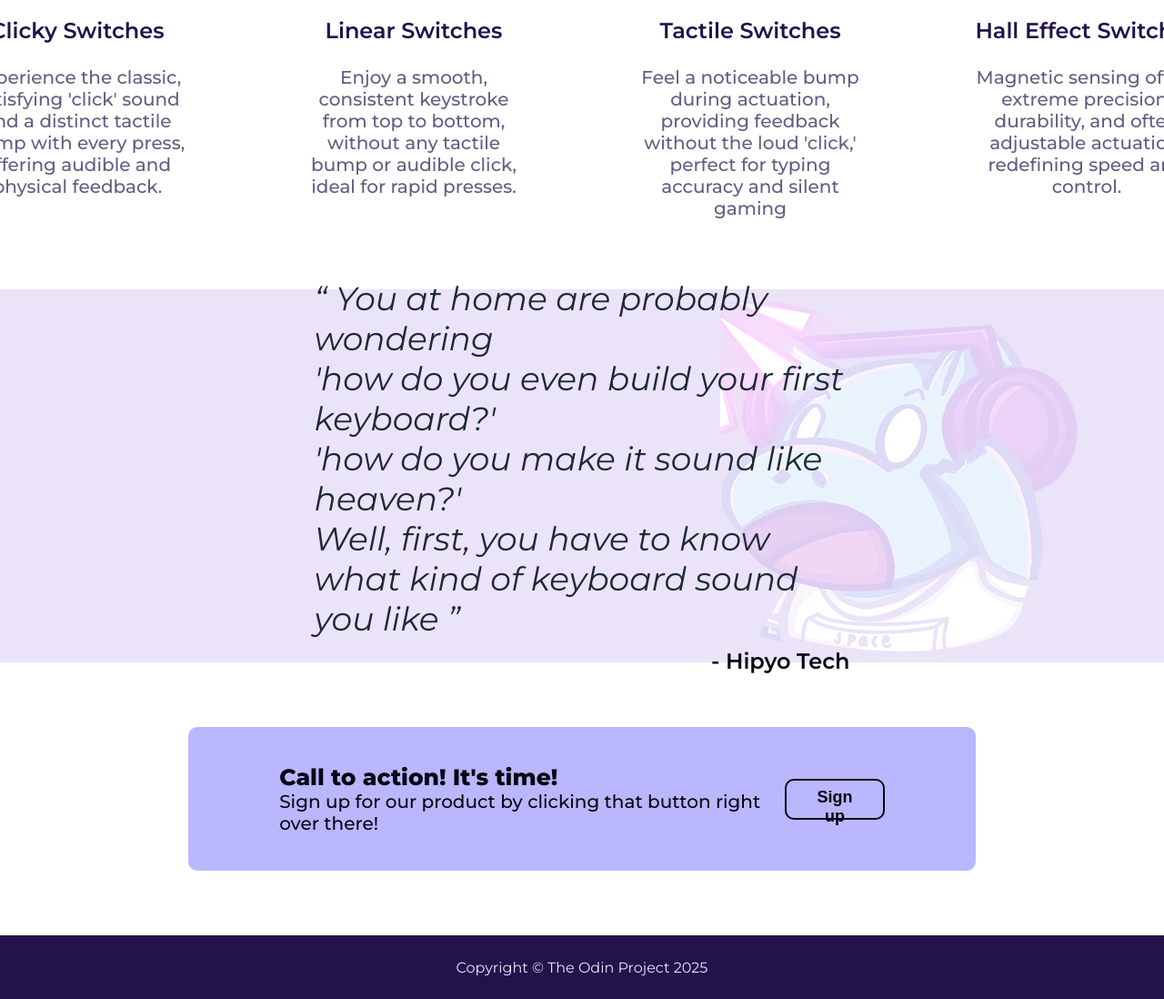
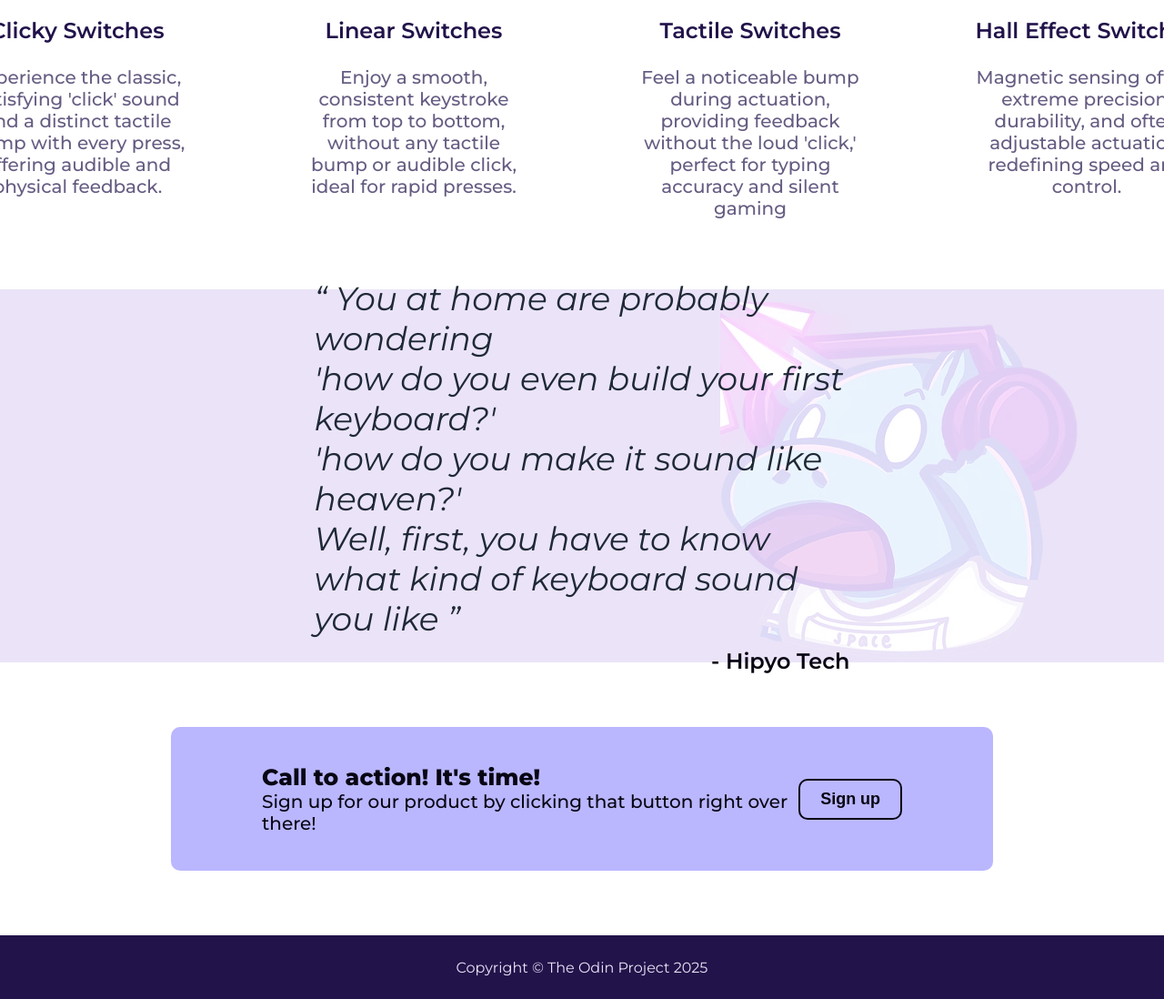
Before and after one commit to Shivam-Sayankar/top-landing-page, a plain HTML site: page index.html in a window 1280 px wide. Shown: the part 1252-2350 px from the top of the page at 91% size. Drawn offline with Linux system fonts and the light colour scheme.

Commit message:
Widen signup reminder container to avoid text wrap

```diff
--- a/style.css
+++ b/style.css
@@ -259,7 +259,7 @@ img#hero-image {
 }
 
 .signup-reminder-container {
-  width: 52%;
+  width: 55%;
   background-color: #bab7ff;
   color: #080513;
   border-radius: 10px;
```
